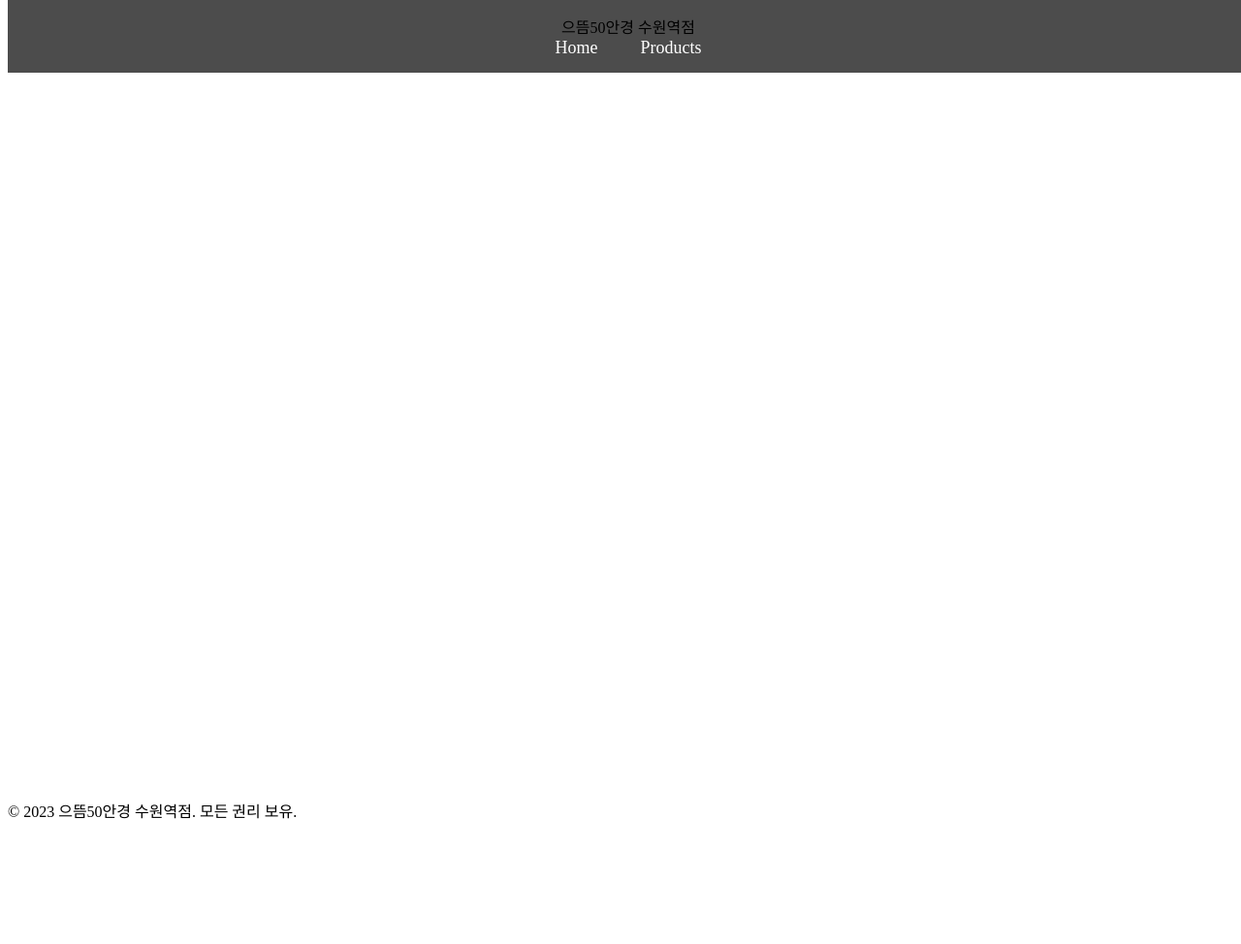
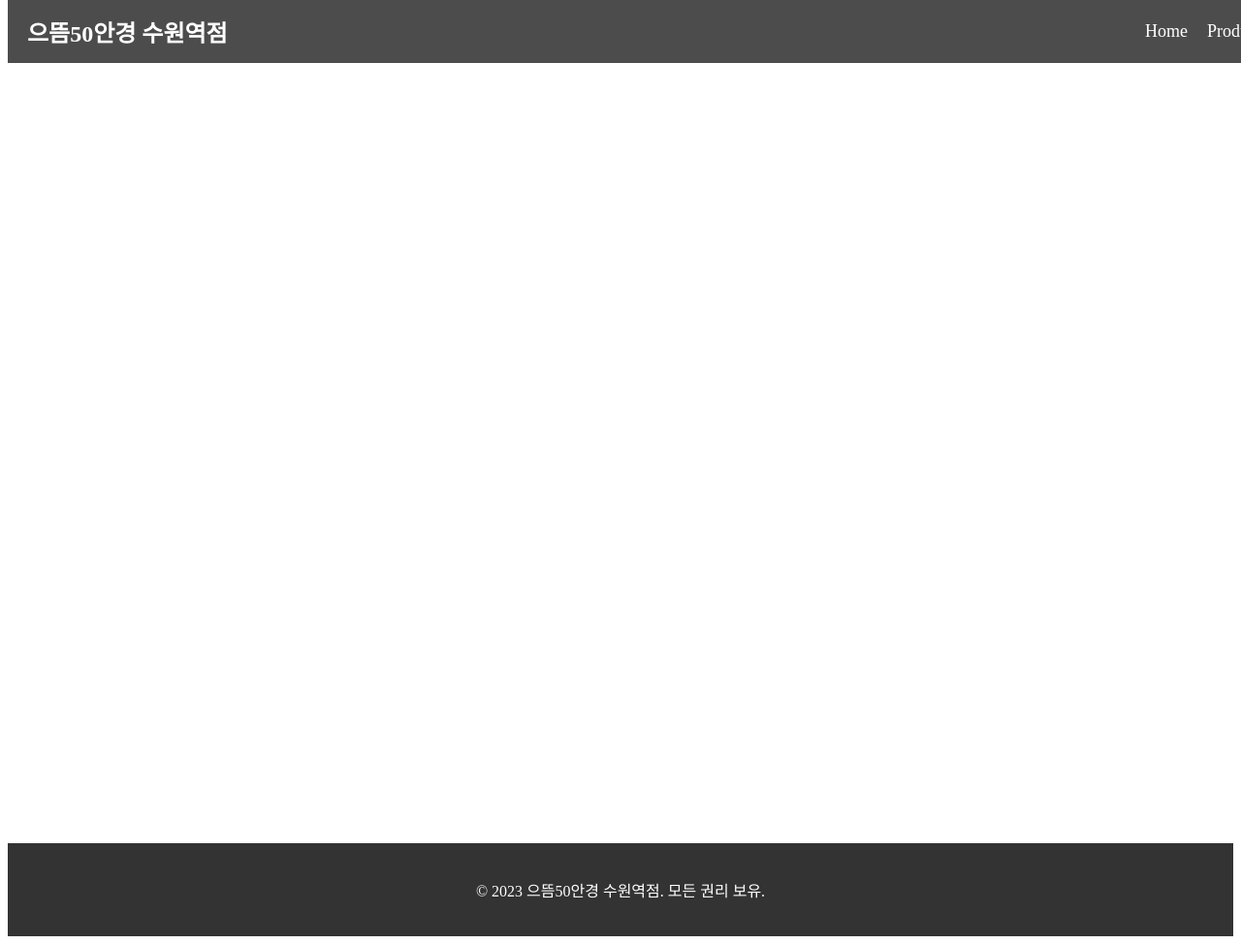
Before and after one commit to hwan2ya1004/Eutteum-50-glasses, a website: page index.html in a window 1280 px wide. Shown: the whole page at 97% size. Before the commit the page ends 864 px from the top, so only its background shows below. Drawn offline with Linux system fonts and the light colour scheme; no server answers.

Commit message:
Update styles.css

```diff
--- a/styles.css
+++ b/styles.css
@@ -4,20 +4,28 @@
     top: 0;
     width: 100%;
     background-color: rgba(0, 0, 0, 0.7);
-    padding: 15px 0;
-    text-align: center;
+    padding: 15px 20px;
+    display: flex;
+    align-items: center;
     z-index: 10;
+}
+
+.navbar .logo {
+    color: white;
+    font-size: 24px;
+    font-weight: bold;
+    margin-right: auto;
 }
 
 .navbar ul {
     list-style: none;
     margin: 0;
     padding: 0;
+    display: flex;
 }
 
 .navbar li {
-    display: inline;
-    margin: 0 20px;
+    margin-left: 20px;
 }
 
 .navbar a {
@@ -32,6 +40,7 @@
     width: 100%;
     height: 100vh;
     overflow: hidden;
+    margin-top: 70px; /* 네비게이션 바 높이만큼 추가 */
 }
 
 .slide {
@@ -41,7 +50,7 @@
     height: 100%;
     background-size: cover;
     background-position: center;
-    transition: transform 2s ease-in-out;
+    transition: transform 2s ease-in-out; /* 슬라이드 전환 시간 조정 (2초) */
 }
 
 .slide.prev {
@@ -55,3 +64,11 @@
 .slide.next {
     transform: translateX(100%);
 }
+
+/* 푸터 스타일 */
+.footer {
+    background-color: #333;
+    color: white;
+    text-align: center;
+    padding: 20px 0;
+}
```
